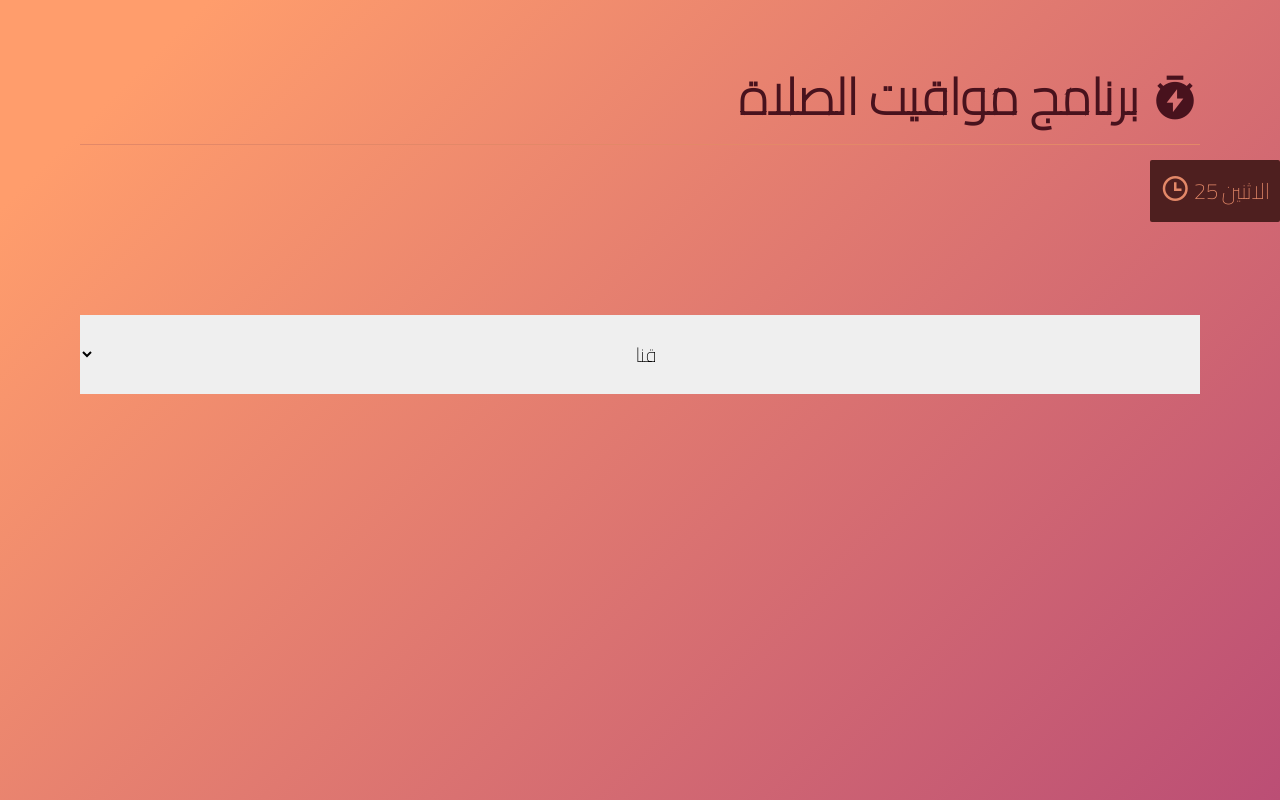
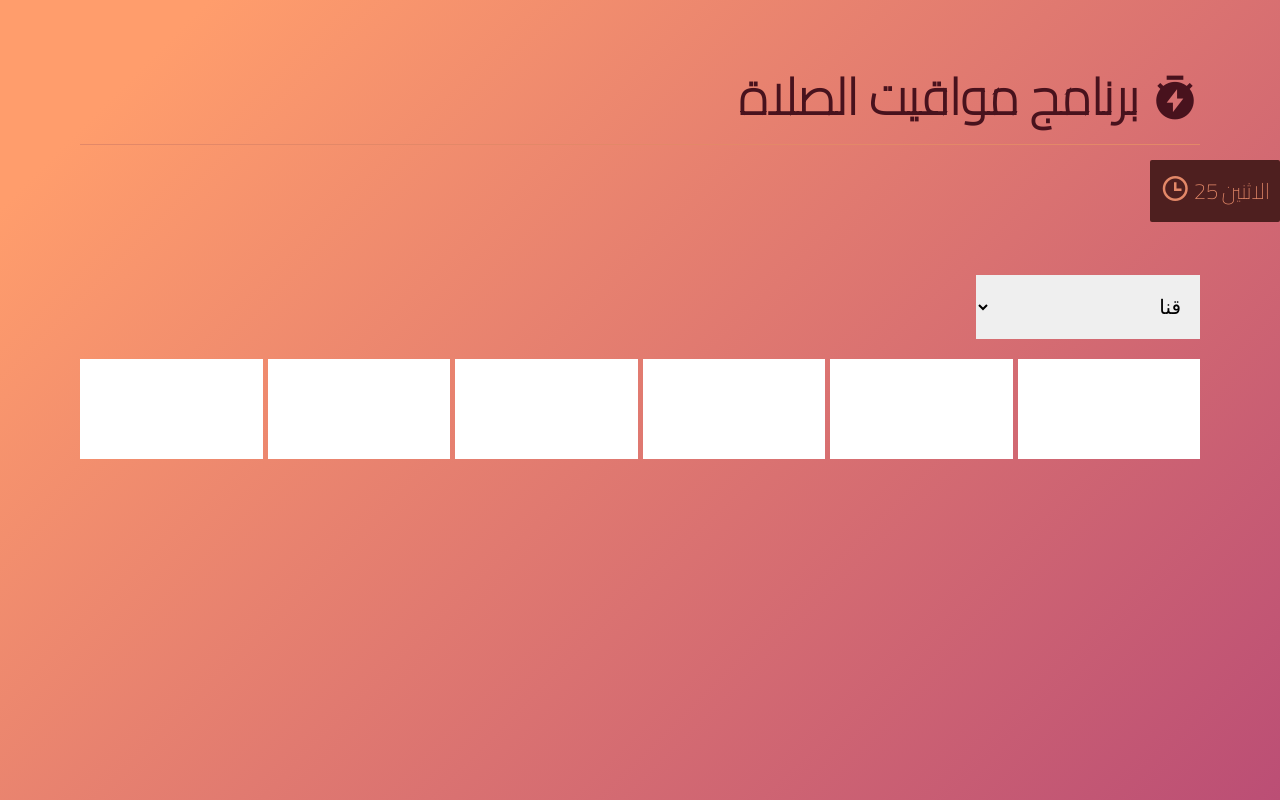
Before and after one commit to AbdullahAnwar97/prayer_times, a plain HTML site: page index.html in a window 1280 px wide. Drawn offline with nearby package versions, Linux system fonts and the light colour scheme; no server answers.

Commit message:
last update

```diff
--- a/css/style.css
+++ b/css/style.css
@@ -45,7 +45,6 @@
         }
 
         .items{
-            padding-top: 150px;
             display: flex;
             gap: 5px;
         }
@@ -60,15 +59,16 @@
             font-size: 30px;
             background-color: #fff;
             color: #89304b;
+            padding: 50px 0;
         }
 
         .selectCity{
-            width: 100%;
-            padding: 20px 0;
-            margin: 20px auto;
+            width: 20%;
+            padding: 20px 15px;
+            margin-top: 130px;
+            margin-bottom: 20px;
             border: none;
+            outline: none;
             font-size: 20px;
-            text-align: center;
-            font-family: 'Cairo', sans-serif;
 
         }
--- a/index.html
+++ b/index.html
@@ -20,6 +20,16 @@ https://cdn.jsdelivr.net/npm/remixicon@3.5.0/fonts/remixicon.min.css
         <span class="today-number">24</span>
         <i class="ri-time-line"></i>
        </div>
+
+       <select value="" class="selectCity">
+        <option name="qena" value="qena"> قنا</option>
+        <option name="qena" value="Sūhāj"> سوهاج</option>
+        <option name="qena" value="Aswān"> اسوان</option>
+        <option name="qena" value="Asyūţ"> اسيوط</option>
+        <option name="qena" value="Al Uqşur	"> الاقصر</option>
+        <option name="qena" value="As Suways"> السويس</option>
+        <option name="qena" value="Alexandria"> الاسكندرية</option>
+       </select>
 
        <div class="items">
         <div class="item Fajr">
@@ -47,16 +57,10 @@ https://cdn.jsdelivr.net/npm/remixicon@3.5.0/fonts/remixicon.min.css
             <p class="text-Isha"></p>
         </div>
        </div>
-       <select value="" class="selectCity">
-        <option name="qena" value="qena"> قنا</option>
-        <option name="qena" value="Sūhāj"> سوهاج</option>
-        <option name="qena" value="Aswān"> اسوان</option>
-        <option name="qena" value="Asyūţ"> اسيوط</option>
-        <option name="qena" value="Al Uqşur	"> الاقصر</option>
-        <option name="qena" value="As Suways"> السويس</option>
-        <option name="qena" value="Alexandria"> الاسكندرية</option>
-       </select>
+
     </div>
+
+
     <script src="js/script.js"></script>
 
 </body>
--- a/js/script.js
+++ b/js/script.js
@@ -62,6 +62,7 @@ api();
 
 function api(city = 'qena'){
     var request = new XMLHttpRequest();
+
     request.open("GET", `https://api.aladhan.com/v1/calendarByCity/2023/9?country=egy&city=${city}&year=2023&month=09`);
 
 
@@ -75,7 +76,6 @@ request.onreadystatechange = function() {
     if(this.readyState === 4 && this.status === 200) {
 
         let data = JSON.parse(this.responseText);
-            console.log(data);
        /* if(data.data[dayNumber - 1].timings.Asr.split(" ")[0].split(":")[0] > 12)
         {
             alert("Yes")
```
